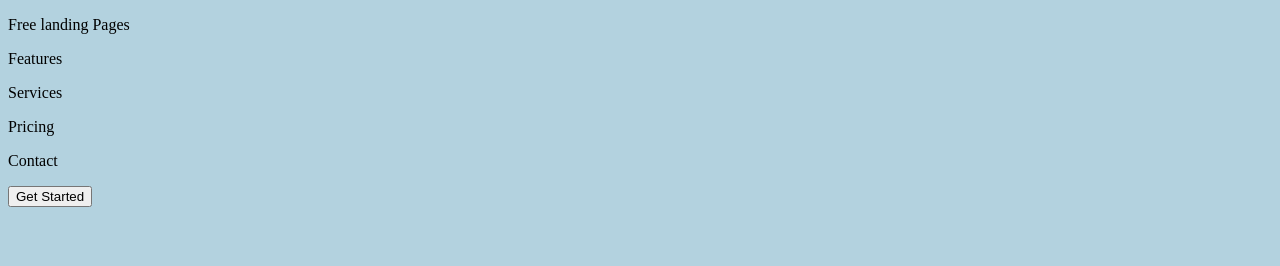
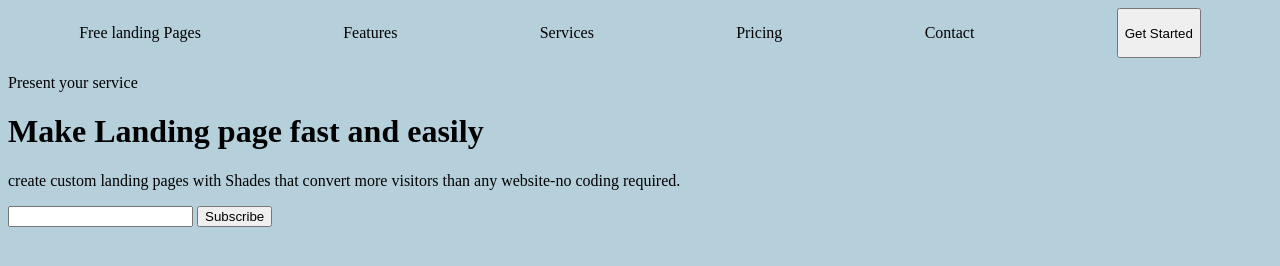
Before and after one commit to Trasimaco94/tanti-commit, a plain HTML site: page index.html in a window 1280 px wide. Drawn offline with Linux system fonts and the light colour scheme.

Commit message:
feat(tanti commit): textbox

```diff
--- a/index.html
+++ b/index.html
@@ -24,11 +24,22 @@ Features
 <p>
     Contact
 </p>
-<button>Get Started</button>
+<button class="btn">Get Started</button>
    </div>
    <div class="textbox">
-
-
+    <p>
+        Present your service
+    </p>
+    <h1>
+        Make Landing page fast and easily
+    </h1>
+    <p>
+        create custom landing pages with Shades that convert more visitors than any website-no coding required.
+    </p>
+    <input type="text">
+    <button>
+        Subscribe
+    </button>
    </div>
 </div>
 
--- a/style.css
+++ b/style.css
@@ -1,3 +1,8 @@
 body {
-    background-color: rgb(179, 210, 223);
+    background-color: rgb(181, 208, 219);
 }
+
+.navbar {
+    display: flex;
+    justify-content: space-around;
+}
```
